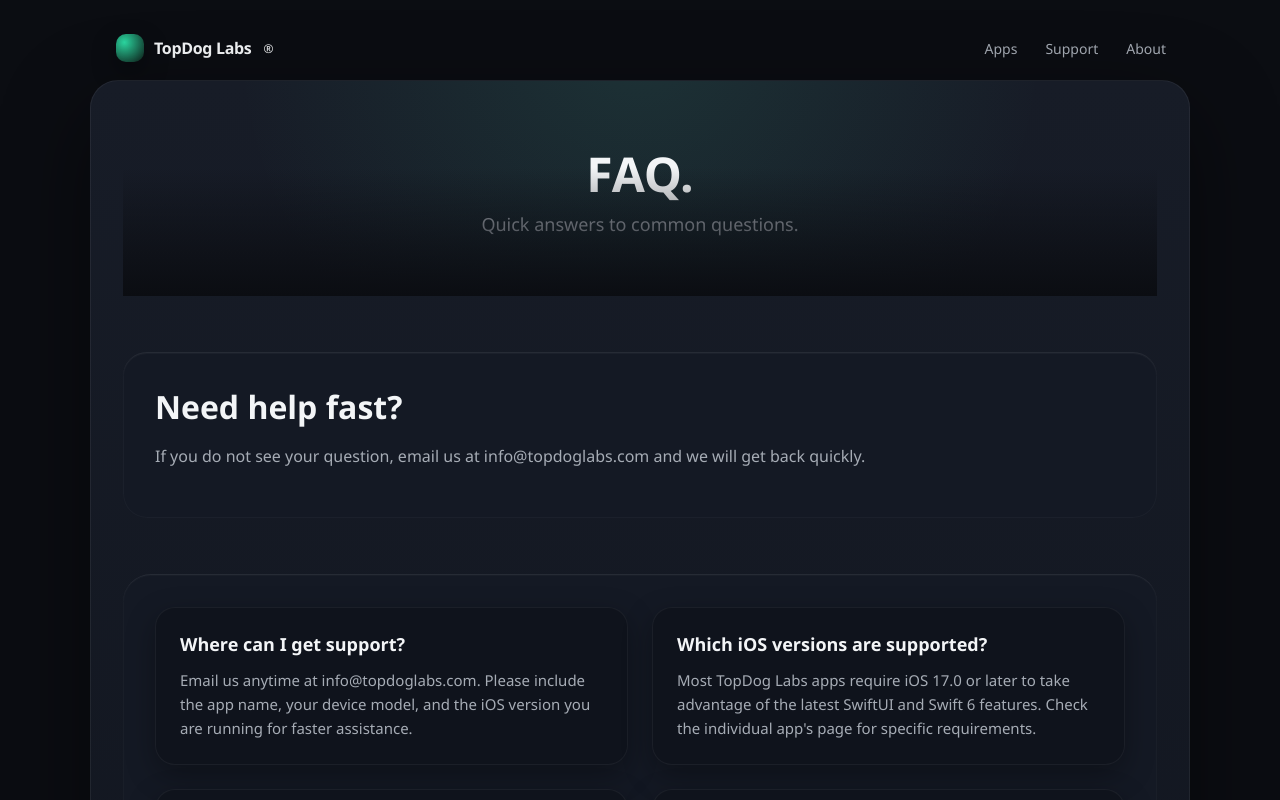
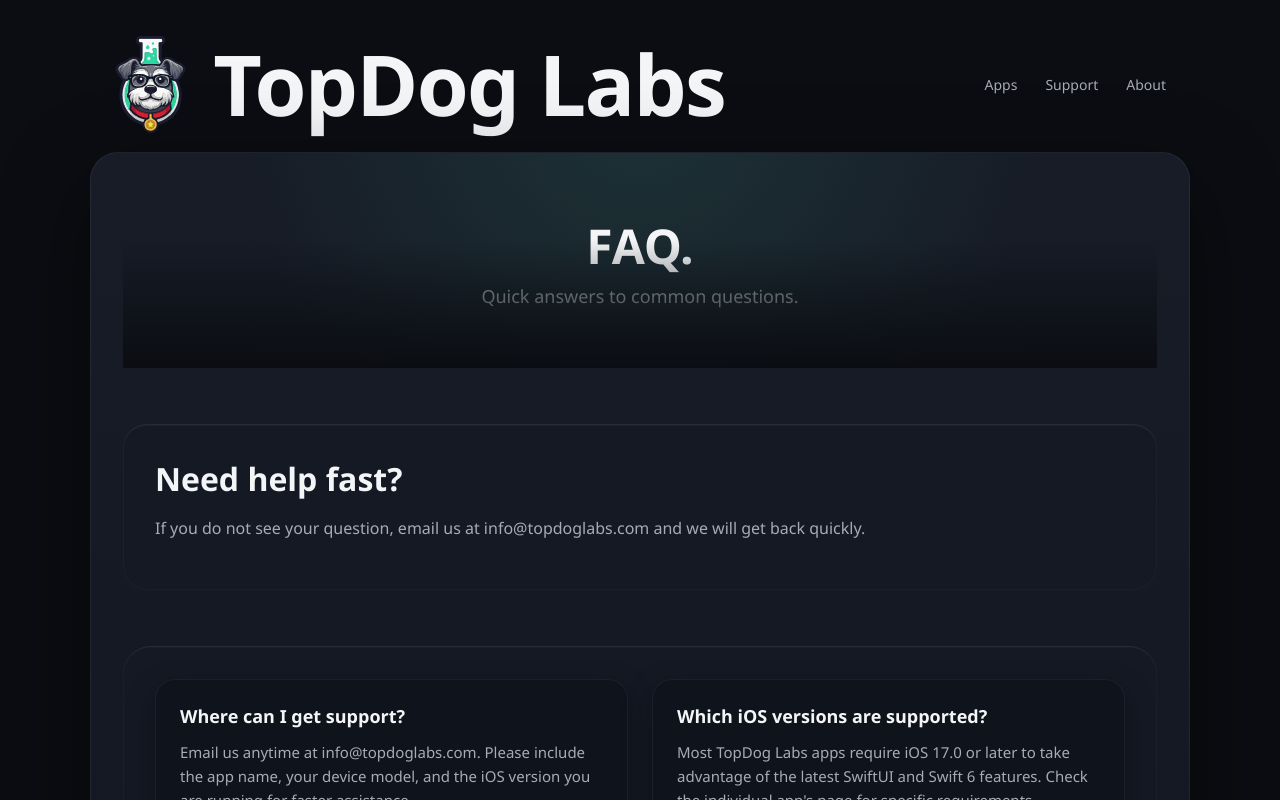
Before and after one commit to topdoglabs/website, a React (Vite) app: page /faq in a window 1280 px wide. Shown: the top 800 px of the page. Built offline with nearby package versions, Linux system fonts and the light colour scheme.

Commit message:
Signed-off-by: Matt Bruce <mbrucedogs@gmail.com>

```diff
--- a/public/site.json
+++ b/public/site.json
@@ -162,6 +162,7 @@
       ]
     }
   ],
+  "footerNote": "© 2024-2026 TopDog Labs. All rights reserved.",
   "pages": {
     "about": {
       "title": "About TopDog Labs",
--- a/src/components/site-footer.jsx
+++ b/src/components/site-footer.jsx
@@ -4,17 +4,13 @@ import { useSiteContent } from "../hooks/use-site-content.js";
 export const SiteFooter = () => {
   const { content } = useSiteContent();
   const columns = content.footerColumns || [];
+  const footerNote = content.footerNote || "";
 
   const isExternal = (href) =>
     href.startsWith("mailto:") || href.startsWith("http");
 
   return (
     <footer className="footer">
-      <div className="footer-top">
-        <Link className="logo" to="/">
-          TopDog Labs<span>®</span>
-        </Link>
-      </div>
       <div className="footer-grid">
         {columns.map((column) => (
           <div key={column.title}>
@@ -33,7 +29,7 @@ export const SiteFooter = () => {
           </div>
         ))}
       </div>
-      <p className="footer-note">© 2024-2026 TopDog Labs. All rights reserved.</p>
+      {footerNote ? <p className="footer-note">{footerNote}</p> : null}
     </footer>
   );
 };
--- a/src/components/site-header.jsx
+++ b/src/components/site-header.jsx
@@ -10,8 +10,8 @@ export const SiteHeader = () => {
   return (
     <header className="header">
       <Link className="logo" to="/">
-        <span className="logo-mark" aria-hidden="true"></span>
-        TopDog Labs<span>®</span>
+        <img src="/assets/logos/logo-2.svg" alt="TopDog Labs Logo" className="logo-img" />
+        TopDog Labs
       </Link>
       <nav className="nav">
         {links.map((link) => (
--- a/src/styles.css
+++ b/src/styles.css
@@ -70,7 +70,9 @@ a {
   letter-spacing: -0.02em;
   display: inline-flex;
   align-items: center;
-  gap: 10px;
+  gap: 24px;
+  font-size: 84px;
+  line-height: 1;
 }
 
 .logo span {
@@ -81,12 +83,14 @@ a {
 }
 
 .logo-mark {
-  width: 28px;
-  height: 28px;
-  border-radius: 10px;
-  background: radial-gradient(circle at 30% 30%, #2bd8a1, #0d1a16);
-  box-shadow: 0 10px 24px rgba(0, 0, 0, 0.35);
-  display: inline-block;
+  display: none;
+}
+
+.logo-img {
+  height: 100px;
+  width: auto;
+  display: block;
+  margin-right: 0;
 }
 
 .nav {
```
Also changed, not shown: public/assets/logos/logo-2.svg (added), public/assets/logos/logo.svg (added).
